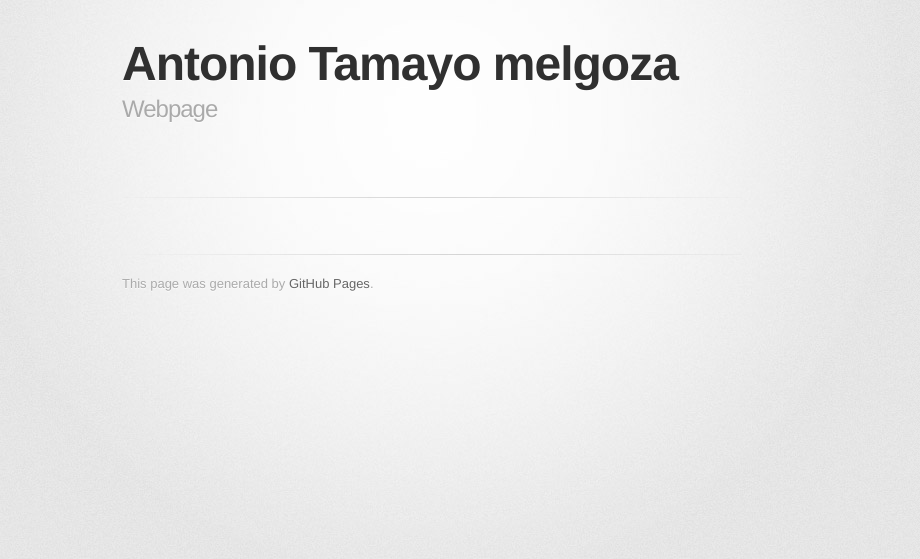
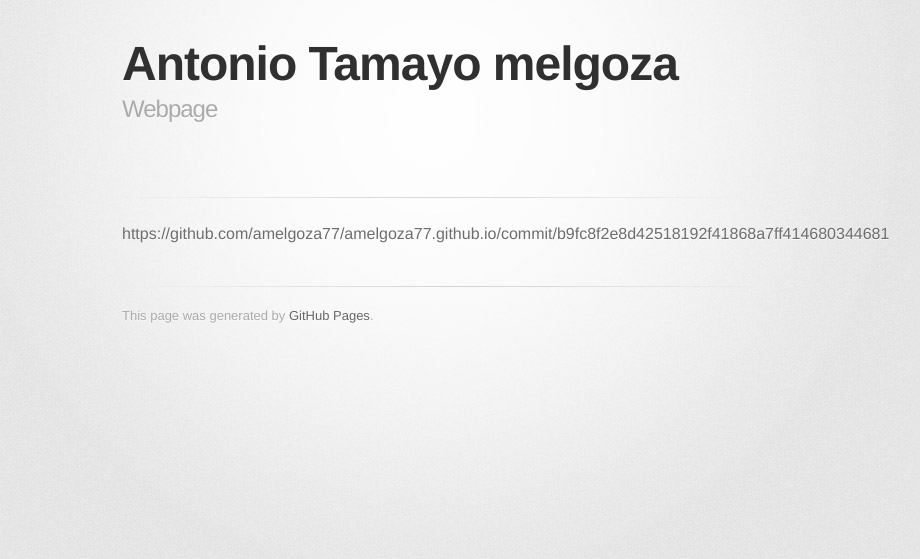
Before and after one commit to amelgoza77/amelgoza77.github.io, a Jekyll site: the page built from index.md, in a window 1280 px wide. Shown: the top 559 px of the page, without its empty margins (208-1128 px from the left). Built offline with Jekyll 4.4.1, drawn with Linux system fonts in a browser that asks for light colours; some web fonts are replaced; our own code applies the rules of GitHub Pages for plain Markdown files; part of the change alters nothing that is shown.

Commit message:
Update index.md

```diff
--- a/index.md
+++ b/index.md
@@ -2,3 +2,6 @@
 title: Antonio Tamayo melgoza
 description: Webpage
 ---
+
+
+https://github.com/amelgoza77/amelgoza77.github.io/commit/b9fc8f2e8d42518192f41868a7ff414680344681
```
